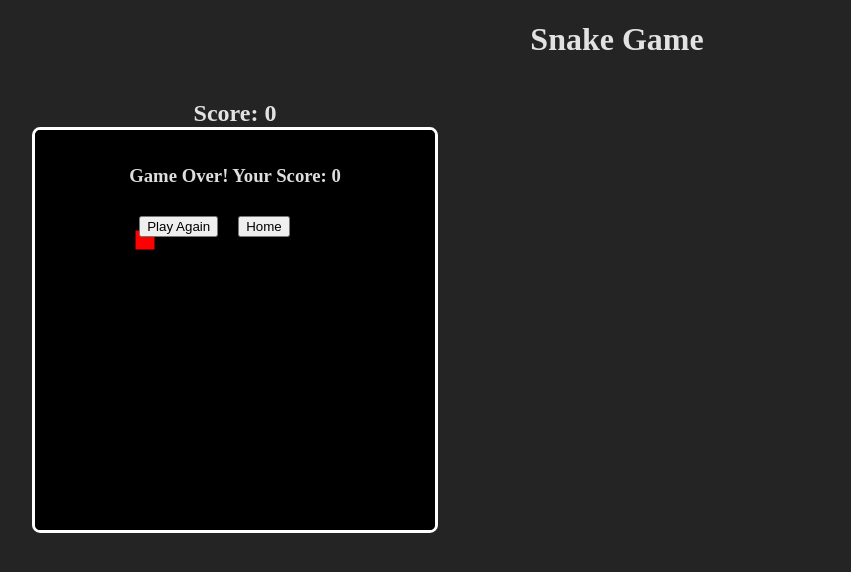
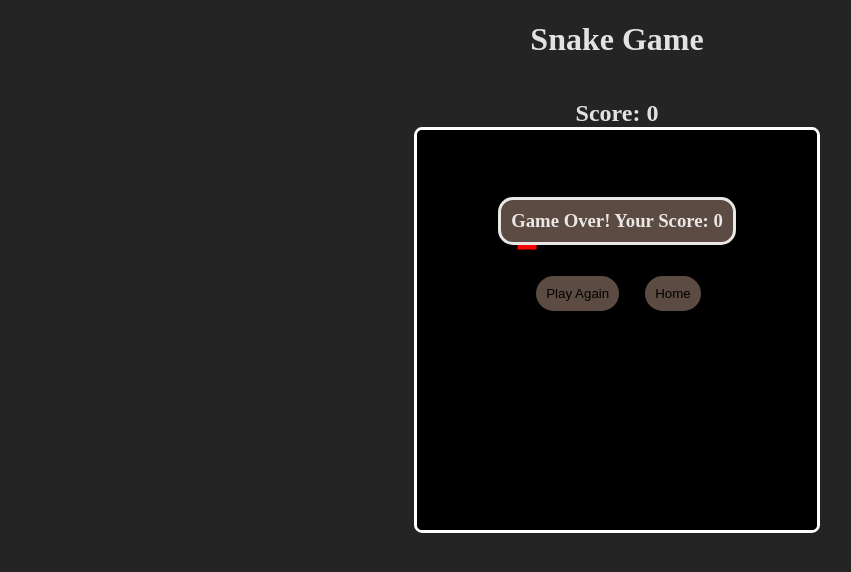
Before and after one commit to p-triz/progetto_tecnologie_internet, a React (Vite) app in the folder frontend/: page /Snake in a window 1280 px wide. Shown: the top 572 px of the page, without its empty margins (23-874 px from the left). Built offline with nearby package versions, Linux system fonts and the light colour scheme.

Commit message:
risoluzione problemi css

```diff
--- a/frontend/src/components/Card.css
+++ b/frontend/src/components/Card.css
@@ -18,6 +18,7 @@
     border: 3px solid #9b967c;
     padding: 0.5rem;
     margin: 2rem;
+    margin-top: 4rem;
   }
 
   .card-img-top {
@@ -34,7 +35,7 @@
     font-family: 'Times New Roman', Times, serif;
     font-weight: bold;
     background-color: #5c4b42;
-    border: 3px solid;
+    border: 3px solid white;
     border-radius: 10px;
   }
 
@@ -47,7 +48,6 @@
     line-height: 1.5;
     background-color:  #dabc9eb4;
     text-align: center;
-    margin: px;
-    border: 1px solid;
+    border: 1px solid white;
     border-radius: 2px;
   }
--- a/frontend/src/components/Login.css
+++ b/frontend/src/components/Login.css
@@ -6,6 +6,8 @@
     border: 5px solid #9b967c;
     border-radius: 5px;
     background-color: #927272;
+    display: flex;
+    flex-direction: column;
 }
 
 .loginDiv h2{
@@ -32,14 +34,28 @@
     font-weight: bold;
 }
 
-.loginDiv button{
+.logButton{
+    width: 100%;
+    display: flex;
+    justify-content: center;
+    align-items: center;
+}
+
+.link{
+    width: 100%;
+    display: flex;
+    justify-content: center;
+    align-items: center;
+}
+
+.button{
+    width: 100%;
     background-color: #dabc9eb4;
     color: rgb(101, 64, 64);
     font-weight: bold;
     font-family: 'Times New Roman', Times, serif;
     border: none;
     border-radius: 5px;
-    padding: 10px 20px;
     cursor: pointer;
     font-size: 16px;
 }
--- a/frontend/src/components/Login.jsx
+++ b/frontend/src/components/Login.jsx
@@ -17,8 +17,9 @@ const Login = ({ onSubmit }) => {
         <input type = 'text' placeholder="username..." required></input>
         <label htmlFor="password">Password: </label>
         <input type='password' placeholder="password..." required></input>
-        <Link to="/Home" ><button type='submit'> LOGIN </button></Link>
-
+        <div className="logButton">
+          <Link to="/Home" className="link"><button className="button" type='submit'> LOGIN </button></Link>
+        </div>
       </form>
     </div>
   )
--- a/frontend/src/components/SecondPage.jsx
+++ b/frontend/src/components/SecondPage.jsx
@@ -20,8 +20,9 @@ const SecondPage = () => {
     <div className="parentDiv">
       <div className="container">
         {showSnakeGame? (
-
-            <SnakeGame setShowSnakeGame={setShowSnakeGame} />
+            <div className='gameContainer'>
+              <SnakeGame setShowSnakeGame={setShowSnakeGame}/>
+            </div>
         ) : (
           <div className='displayDiv'>
             <Navbar></Navbar>
--- a/frontend/src/components/SnakeGame.css
+++ b/frontend/src/components/SnakeGame.css
@@ -4,8 +4,43 @@
 
   }
 
+  .container{
+   width: 100%;
+   display: flex;
+   justify-content: center;
+  }
+
+  .gameContainer{
+    width: 100%;
+    display: flex;
+    justify-content: center;
+  }
+
+  .menu{
+    display: flex;
+    flex-direction: column;
+  }
+
+  .score{
+    background-color: #5c4b42;
+    border: 3px solid;
+    border-radius: 15px;
+    padding: 10px;
+    margin-top: 50px;
+  }
+
+  .buttons{
+    padding-left: 25px;
+  }
+
   button {
     margin: 10px;
+    background-color: #5c4b42;
+    border: 3px solid;
+    border-radius: 25px;
+    padding: 10px;
+    cursor: pointer;
+    transition: all 0.5s;
   }
 
   .titleSnake{
--- a/frontend/src/components/SnakeGame.jsx
+++ b/frontend/src/components/SnakeGame.jsx
@@ -152,21 +152,23 @@ const SnakeGame = ({ setShowSnakeGame }) => {
   return (
     <div>
       <h1 className='titleSnake'>Snake Game</h1>
+      <div className='gameContainer'>
         <div style={{ position: 'relative', width: '500px', height: '500px' }}>
           <canvas ref={canvasRef} id="snake-canvas"></canvas>
           <div style={{ display: 'flex', flexDirection: 'column', alignItems: 'center', position: 'absolute', top: 0, left: 0, width: '100%', height: '100%' }}>
             <h2>Score: {score}</h2>
             {gameOver && (
-            <div>
-              <h3>Game Over! Your Score: {score}</h3>
+              <div className='menu'>
+                <h3 className='score'>Game Over! Your Score: {score}</h3>
+                <div className='buttons'>
                   <button onClick={handlePlayAgain}>Play Again</button>
                   <Link to="/Home"><button>Home</button></Link>
-
+                </div>
               </div>
             )}
           </div>
         </div>
-
+      </div>
     </div>
 
   );
```
Lines whose indentation alone changed are shown as unchanged.
